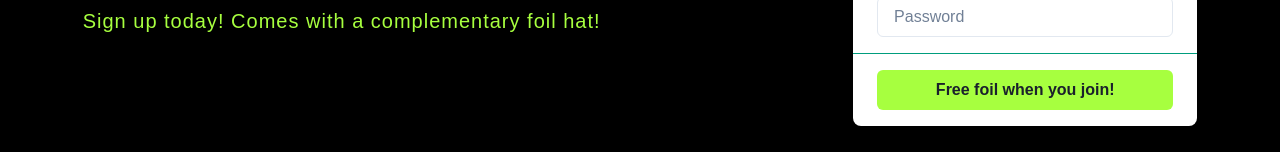
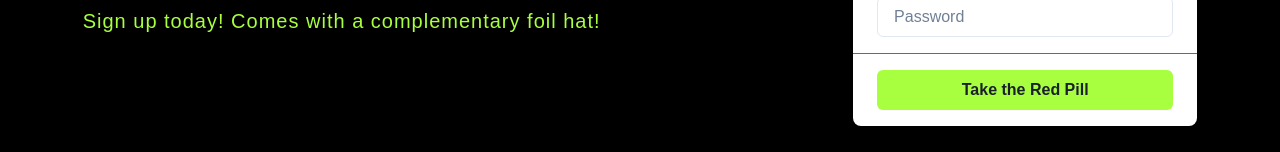
Before and after one commit to vrich88/cautious-journey, a React (Create React App) app in the folder client/: page /signup in a window 1280 px wide. Shown: the part 341-493 px from the top of the page. Built offline with nearby package versions, Linux system fonts and the light colour scheme.

Commit message:
signup locig talking kinda

```diff
--- a/client/src/App.js
+++ b/client/src/App.js
@@ -50,17 +50,19 @@ function App() {
   return (
     <ApolloProvider client={client}>
       <Router>
-        < Navbar/>
+        <Navbar />
         <Routes>
-          <Route path="/" element={<UFOsubforum />} />
+          <Route path="/" element={<Homepage />} />
           <Route path="/homepage" element={<Homepage />} />
+          <Route path="/signup" element={<Signup />} />
+
+          {/* testing routes only; remove on full deployment */}
           <Route path="/vincenttest" element={<Vincenttest />} />
           <Route path="/joshtest" element={<Joshtest />} />
           <Route path="/jackietest" element={<Jackietest />} />
           <Route path="/dannytest" element={<Dannytest />} />
           <Route path="/matttest" element={<Matttest />} />
           <Route path="/lindseytest" element={<Lindseytest />} />
-          <Route path="/signup" element={<Signup />} />
         </Routes>
       </Router>
       <Footer />
--- a/client/src/components/comments/CommentCard.jsx
+++ b/client/src/components/comments/CommentCard.jsx
@@ -1,5 +1,5 @@
 import React from "react";
-import { Box, Flex, Image, Link, chakra } from "@chakra-ui/react";
+import { Box, Flex, Image, Link, chakra, Slider, SliderTrack } from "@chakra-ui/react";
 
 const CommentCard = () => {
   return (
--- a/client/src/components/login-signup/SignupForm.jsx
+++ b/client/src/components/login-signup/SignupForm.jsx
@@ -1,28 +1,28 @@
 import React, { useState, useEffect } from "react";
 import { useMutation } from "@apollo/client";
 import { CREATE_USER } from "../../utils/mutations";
-import Auth from '../../utils/auth';
+import Auth from "../../utils/auth";
 
 import {
   chakra,
+  Alert,
+  FormControl,
+  Divider,
   Box,
   GridItem,
   Button,
   Center,
   Flex,
-
   SimpleGrid,
   VisuallyHidden,
-  Input
+  Input,
 } from "@chakra-ui/react";
-
-
 
 export default function SignupForm() {
   const [userFormData, setUserFormData] = useState({
-    username: '',
-    email: '',
-    password: '',
+    username: "",
+    email: "",
+    password: "",
   });
 
   const [validated] = useState(false);
@@ -65,17 +65,15 @@ export default function SignupForm() {
     }
 
     setUserFormData({
-      username: '',
-      email: '',
-      password: '',
+      username: "",
+      email: "",
+      password: "",
     });
   };
-
 
   // bg = background color and everything below where its placed colors it
   return (
     <Box px={8} py={24} mx="auto" bg={["black"]}>
-
       <SimpleGrid
         alignItems="center"
         w={{ base: "full", xl: 11 / 12 }}
@@ -109,7 +107,7 @@ export default function SignupForm() {
           </chakra.p>
         </GridItem>
         <GridItem colSpan={{ base: "auto", md: 4 }}>
-          <Box as="form" mb={6} rounded="lg" shadow="xl" bg={["white"]}>
+          <Box as="form" mb={6} rounded="lg" shadow="xl" bg={["white"]} noValidate validated={validated} onSubmit={handleFormSubmit}>
             <Center pb={0} color="Black" _dark={{ color: "white" }}>
               <chakra.p pt={2}>Start tuning in now</chakra.p>
             </Center>
@@ -124,30 +122,64 @@ export default function SignupForm() {
               _dark={{ color: "gray.700" }}
             >
               <Flex>
+                <FormControl>
                   <VisuallyHidden>User Name</VisuallyHidden>
                   <Input
                     mt={0}
                     type="text"
                     placeholder="Username"
                     onChange={handleInputChange}
+                    name="username"
+                    value={userFormData.username}
+                    required
                   />
+                </FormControl>
               </Flex>
               <Flex>
+                <FormControl>
                   <VisuallyHidden>Email Address</VisuallyHidden>
-                <Input mt={0} type="email" placeholder="Email Address" />
+                  <Input
+                    mt={0}
+                    type="email"
+                    placeholder="Email Address"
+                    onChange={handleInputChange}
+                    name="email"
+                    value={userFormData.email}
+                    required
+                  />
+                </FormControl>
               </Flex>
               <Flex>
+                <FormControl>
                   <VisuallyHidden>Password</VisuallyHidden>
-                <Input mt={0} type="password" placeholder="Password" />
+                  <Input
+                    mt={0}
+                    type="password"
+                    placeholder="Password"
+                    onChange={handleInputChange}
+                    name="password"
+                    value={userFormData.password}
+                    required
+                  />
+                </FormControl>
               </Flex>
             </SimpleGrid>
             <Flex px={6} py={4}>
               <Button
                 py={2}
-                w="full" type="submit"
-                bg={["primary.900" ]}
+                w="full"
+                type="submit"
+                bg={["primary.900"]}
+                disabled={
+                  !(
+                    userFormData.username &&
+                    userFormData.email &&
+                    userFormData.password
+                  )
+                }
+                variant="success"
               >
-                Free foil when you join!
+                Take the Red Pill
               </Button>
             </Flex>
           </Box>
```
Lines whose indentation alone changed are shown as unchanged.
